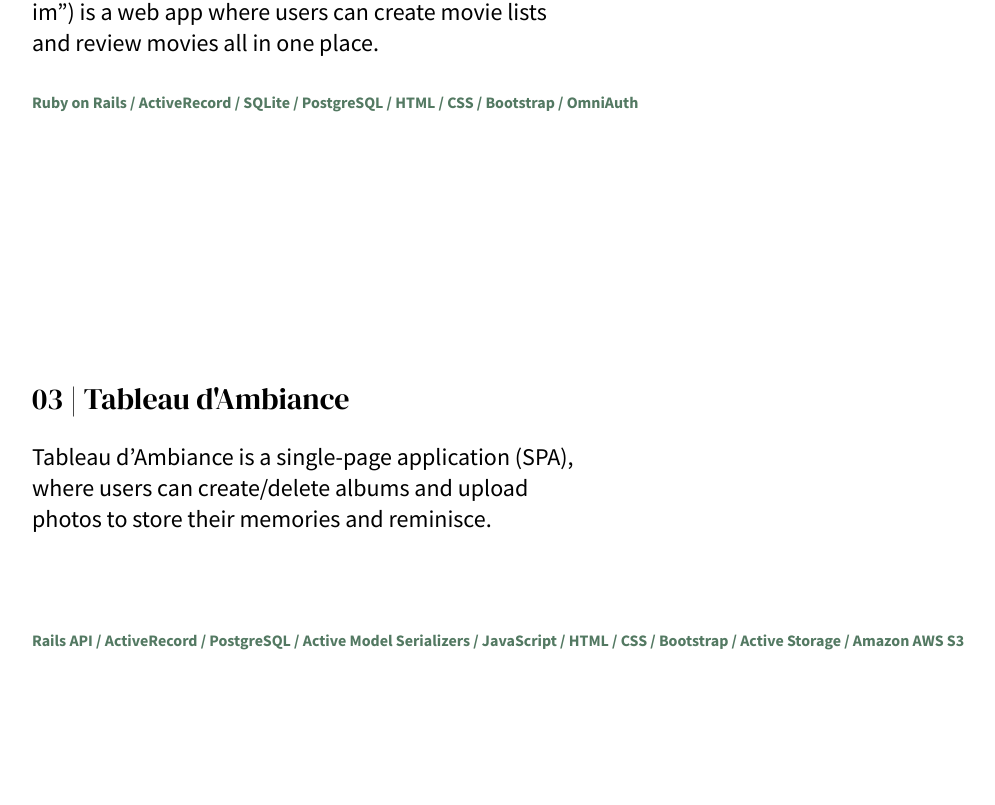
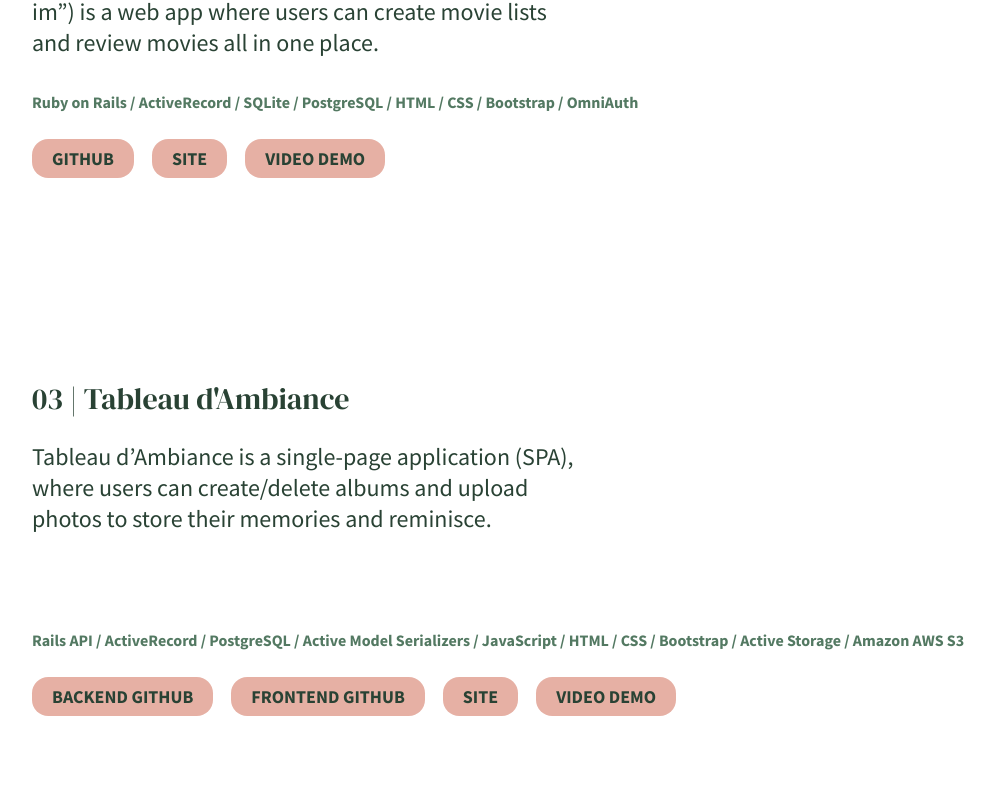
Before and after one commit to kim-jenny5/my-portfolio-site, a React (Create React App) app: page / in a window 1280 px wide. Shown: the part 3055-3860 px from the top of the page, without its empty margins (193-1188 px from the left). Built offline with nearby package versions, Linux system fonts and the light colour scheme; a web font is replaced by a local one.

Commit message:
added style to link buttons css

```diff
--- a/public/style.css
+++ b/public/style.css
@@ -7,6 +7,7 @@ body {
 	padding: 0;
 	background: #ffffff;
 	scroll-behavior: smooth;
+	color: #294234;
 }
 
 .title-text {
@@ -175,7 +176,8 @@ background: url(IMG_0858.jpg); */
 
 .header-nav ul li a:visited {
 	text-decoration: none;
-	color: black;
+	color: #294234;
+	/* color: black; */
 }
 
 .header-nav .logo {
@@ -405,6 +407,7 @@ height: 571.04px; */
 .each-project .description {
 	font-family: Source Sans Pro;
 	font-size: 1.5rem;
+	/* font-size: 1.25rem; */
 	left: 0;
 	width: 34rem;
 	height: 11.813rem;
@@ -416,4 +419,31 @@ height: 571.04px; */
 	font-family: Source Sans Pro;
 	font-weight: bold;
 	font-size: 1rem;
+	margin-bottom: 1.688rem;
 }
+
+.each-project .link-btns {
+	height: 2.375rem;
+}
+
+/* .each-project .link-btns span { */
+.each-project .link-btns button {
+	/* background: #ebccc1; */
+	background: #e6b0a4;
+	color: #294234;
+	cursor: pointer;
+	border: 0;
+	border-radius: 1.015rem;
+	font-family: Source Sans Pro;
+	font-weight: bold;
+	font-size: 1.125rem;
+	padding: 0.5rem 1.25rem 0.5rem 1.25rem;
+	/* margin: 1.688rem 1.125rem 0 0; */
+	margin-right: 1.125rem;
+}
+
+.each-project .link-btns button:hover {
+	/* background: #ceab8d; */
+	background: #ebccc1;
+	/* color: #988671; */
+}
--- a/src/Projects.js
+++ b/src/Projects.js
@@ -8,6 +8,18 @@ export default function Projects(props) {
 			</div>
 			<div className="description">{props.description}</div>
 			<div className="tech">{props.tech}</div>
+			<div className="link-btns">
+				{props.githubLink.length === 2 ? (
+					<>
+						<button>BACKEND GITHUB</button>
+						<button>FRONTEND GITHUB</button>
+					</>
+				) : (
+					<button>GITHUB</button>
+				)}
+				<button>SITE</button>
+				<button>VIDEO DEMO</button>
+			</div>
 		</div>
 	);
 }
```
